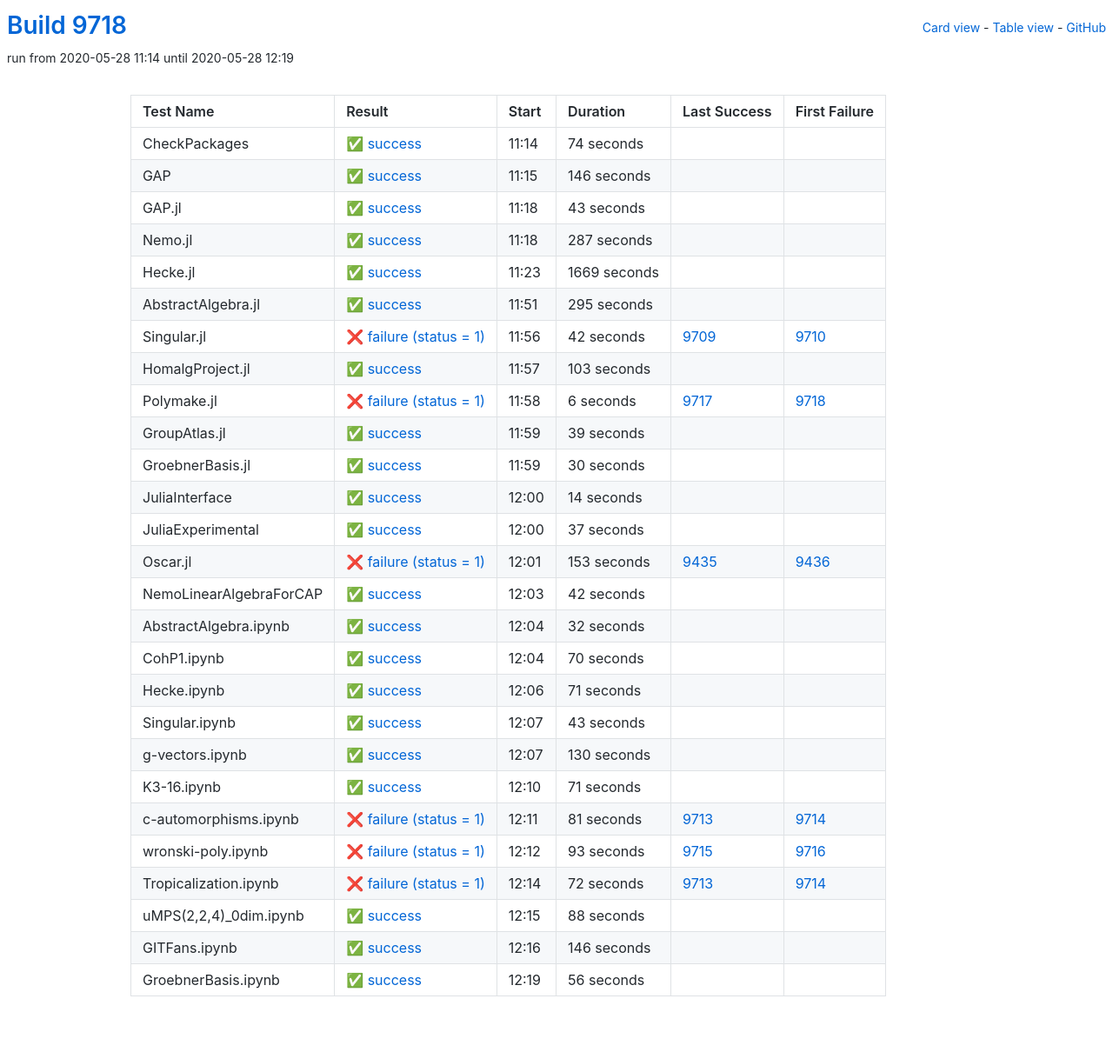
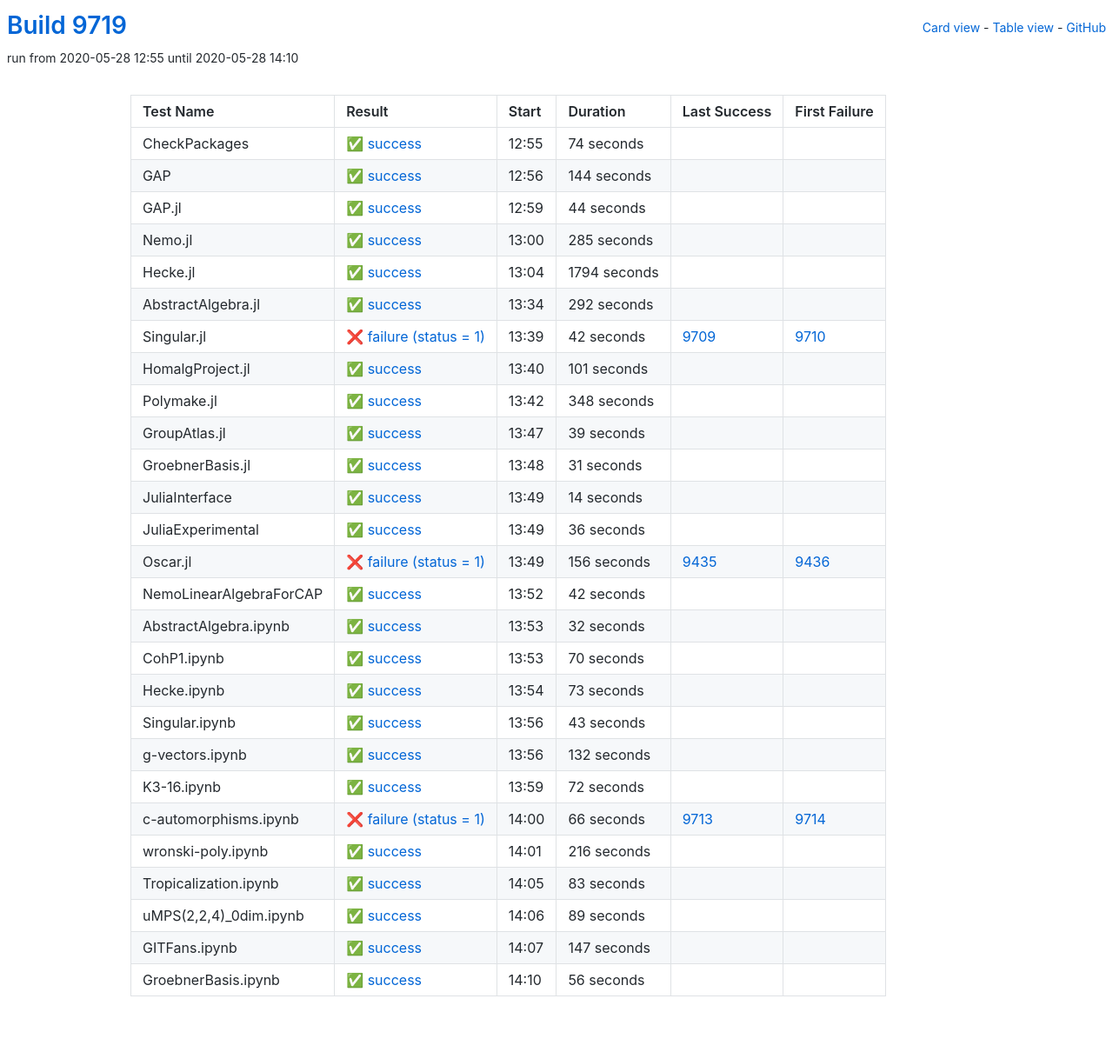
Before and after one commit to oscar-system/oscar-ci-status, a Jekyll site: the page built from table.html, in a window 1280 px wide. Shown: the whole page at 87% size. Built offline with Jekyll 4.4.1, drawn with Linux system fonts in a browser that asks for light colours.

Commit message:
Build 9719

```diff
--- a/_data/ci.yml
+++ b/_data/ci.yml
@@ -1,5 +1,5 @@
-build: 9718
-build_url: https://oscarci.mathematik.uni-kl.de/job/oscar/9718/
+build: 9719
+build_url: https://oscarci.mathematik.uni-kl.de/job/oscar/9719/
 job: oscar
 tests:
 - duration: 74
@@ -9,69 +9,69 @@
   id: checkpackages
   last_success: false
   last_success_url: null
-  log: https://oscarci.mathematik.uni-kl.de/job/oscar/9718/artifact/logs/build-9718/CheckPackages.log
+  log: https://oscarci.mathematik.uni-kl.de/job/oscar/9719/artifact/logs/build-9719/CheckPackages.log
   name: CheckPackages
-  start: 2020-05-28 11:14
+  start: 2020-05-28 12:55
   status: success
   success: true
-- duration: 146
+- duration: 144
   exitcode: 0
   first_failure: false
   first_failure_url: null
   id: gap
   last_success: false
   last_success_url: null
-  log: https://oscarci.mathematik.uni-kl.de/job/oscar/9718/artifact/logs/build-9718/GAP.log
+  log: https://oscarci.mathematik.uni-kl.de/job/oscar/9719/artifact/logs/build-9719/GAP.log
   name: GAP
-  start: 2020-05-28 11:15
+  start: 2020-05-28 12:56
   status: success
   success: true
-- duration: 43
+- duration: 44
   exitcode: 0
   first_failure: false
   first_failure_url: null
   id: gap-jl
   last_success: false
   last_success_url: null
-  log: https://oscarci.mathematik.uni-kl.de/job/oscar/9718/artifact/logs/build-9718/GAP.jl.log
+  log: https://oscarci.mathematik.uni-kl.de/job/oscar/9719/artifact/logs/build-9719/GAP.jl.log
   name: GAP.jl
-  start: 2020-05-28 11:18
+  start: 2020-05-28 12:59
   status: success
   success: true
-- duration: 287
+- duration: 285
   exitcode: 0
   first_failure: false
   first_failure_url: null
   id: nemo-jl
   last_success: false
   last_success_url: null
-  log: https://oscarci.mathematik.uni-kl.de/job/oscar/9718/artifact/logs/build-9718/Nemo.jl.log
+  log: https://oscarci.mathematik.uni-kl.de/job/oscar/9719/artifact/logs/build-9719/Nemo.jl.log
   name: Nemo.jl
-  start: 2020-05-28 11:18
+  start: 2020-05-28 13:00
   status: success
   success: true
-- duration: 1669
+- duration: 1794
   exitcode: 0
   first_failure: false
   first_failure_url: null
   id: hecke-jl
   last_success: false
   last_success_url: null
-  log: https://oscarci.mathematik.uni-kl.de/job/oscar/9718/artifact/logs/build-9718/Hecke.jl.log
+  log: https://oscarci.mathematik.uni-kl.de/job/oscar/9719/artifact/logs/build-9719/Hecke.jl.log
   name: Hecke.jl
-  start: 2020-05-28 11:23
+  start: 2020-05-28 13:04
   status: success
   success: true
-- duration: 295
+- duration: 292
   exitcode: 0
   first_failure: false
   first_failure_url: null
   id: abstractalgebra-jl
   last_success: false
   last_success_url: null
-  log: https://oscarci.mathematik.uni-kl.de/job/oscar/9718/artifact/logs/build-9718/AbstractAlgebra.jl.log
+  log: https://oscarci.mathematik.uni-kl.de/job/oscar/9719/artifact/logs/build-9719/AbstractAlgebra.jl.log
   name: AbstractAlgebra.jl
-  start: 2020-05-28 11:51
+  start: 2020-05-28 13:34
   status: success
   success: true
 - duration: 42
@@ -81,35 +81,35 @@
   id: singular-jl
   last_success: 9709
   last_success_url: https://oscarci.mathematik.uni-kl.de/job/oscar/9709/
-  log: https://oscarci.mathematik.uni-kl.de/job/oscar/9718/artifact/logs/build-9718/Singular.jl.log
+  log: https://oscarci.mathematik.uni-kl.de/job/oscar/9719/artifact/logs/build-9719/Singular.jl.log
   name: Singular.jl
-  start: 2020-05-28 11:56
+  start: 2020-05-28 13:39
   status: failure
   success: false
-- duration: 103
+- duration: 101
   exitcode: 0
   first_failure: false
   first_failure_url: null
   id: homalgproject-jl
   last_success: false
   last_success_url: null
-  log: https://oscarci.mathematik.uni-kl.de/job/oscar/9718/artifact/logs/build-9718/HomalgProject.jl.log
+  log: https://oscarci.mathematik.uni-kl.de/job/oscar/9719/artifact/logs/build-9719/HomalgProject.jl.log
   name: HomalgProject.jl
-  start: 2020-05-28 11:57
+  start: 2020-05-28 13:40
   status: success
   success: true
-- duration: 6
-  exitcode: 1
-  first_failure: 9718
-  first_failure_url: https://oscarci.mathematik.uni-kl.de/job/oscar/9718/
+- duration: 348
+  exitcode: 0
+  first_failure: false
+  first_failure_url: null
   id: polymake-jl
-  last_success: 9717
-  last_success_url: https://oscarci.mathematik.uni-kl.de/job/oscar/9717/
-  log: https://oscarci.mathematik.uni-kl.de/job/oscar/9718/artifact/logs/build-9718/Polymake.jl.log
+  last_success: false
+  last_success_url: null
+  log: https://oscarci.mathematik.uni-kl.de/job/oscar/9719/artifact/logs/build-9719/Polymake.jl.log
   name: Polymake.jl
-  start: 2020-05-28 11:58
-  status: failure
-  success: false
+  start: 2020-05-28 13:42
+  status: success
+  success: true
 - duration: 39
   exitcode: 0
   first_failure: false
@@ -117,21 +117,21 @@
   id: groupatlas-jl
   last_success: false
   last_success_url: null
-  log: https://oscarci.mathematik.uni-kl.de/job/oscar/9718/artifact/logs/build-9718/GroupAtlas.jl.log
+  log: https://oscarci.mathematik.uni-kl.de/job/oscar/9719/artifact/logs/build-9719/GroupAtlas.jl.log
   name: GroupAtlas.jl
-  start: 2020-05-28 11:59
+  start: 2020-05-28 13:47
   status: success
   success: true
-- duration: 30
+- duration: 31
   exitcode: 0
   first_failure: false
   first_failure_url: null
   id: groebnerbasis-jl
   last_success: false
   last_success_url: null
-  log: https://oscarci.mathematik.uni-kl.de/job/oscar/9718/artifact/logs/build-9718/GroebnerBasis.jl.log
+  log: https://oscarci.mathematik.uni-kl.de/job/oscar/9719/artifact/logs/build-9719/GroebnerBasis.jl.log
   name: GroebnerBasis.jl
-  start: 2020-05-28 11:59
+  start: 2020-05-28 13:48
   status: success
   success: true
 - duration: 14
@@ -141,33 +141,33 @@
   id: juliainterface
   last_success: false
   last_success_url: null
-  log: https://oscarci.mathematik.uni-kl.de/job/oscar/9718/artifact/logs/build-9718/JuliaInterface.log
+  log: https://oscarci.mathematik.uni-kl.de/job/oscar/9719/artifact/logs/build-9719/JuliaInterface.log
   name: JuliaInterface
-  start: 2020-05-28 12:00
+  start: 2020-05-28 13:49
   status: success
   success: true
-- duration: 37
+- duration: 36
   exitcode: 0
   first_failure: false
   first_failure_url: null
   id: juliaexperimental
   last_success: false
   last_success_url: null
-  log: https://oscarci.mathematik.uni-kl.de/job/oscar/9718/artifact/logs/build-9718/JuliaExperimental.log
+  log: https://oscarci.mathematik.uni-kl.de/job/oscar/9719/artifact/logs/build-9719/JuliaExperimental.log
   name: JuliaExperimental
-  start: 2020-05-28 12:00
+  start: 2020-05-28 13:49
   status: success
   success: true
-- duration: 153
+- duration: 156
   exitcode: 1
   first_failure: 9436
   first_failure_url: https://oscarci.mathematik.uni-kl.de/job/oscar/9436/
   id: oscar-jl
   last_success: 9435
   last_success_url: https://oscarci.mathematik.uni-kl.de/job/oscar/9435/
-  log: https://oscarci.mathematik.uni-kl.de/job/oscar/9718/artifact/logs/build-9718/Oscar.jl.log
+  log: https://oscarci.mathematik.uni-kl.de/job/oscar/9719/artifact/logs/build-9719/Oscar.jl.log
   name: Oscar.jl
-  start: 2020-05-28 12:01
+  start: 2020-05-28 13:49
   status: failure
   success: false
 - duration: 42
@@ -177,9 +177,9 @@
   id: nemolinearalgebraforcap
   last_success: false
   last_success_url: null
-  log: https://oscarci.mathematik.uni-kl.de/job/oscar/9718/artifact/logs/build-9718/NemoLinearAlgebraForCAP.log
+  log: https://oscarci.mathematik.uni-kl.de/job/oscar/9719/artifact/logs/build-9719/NemoLinearAlgebraForCAP.log
   name: NemoLinearAlgebraForCAP
-  start: 2020-05-28 12:03
+  start: 2020-05-28 13:52
   status: success
   success: true
 - duration: 32
@@ -189,9 +189,9 @@
   id: abstractalgebra-ipynb
   last_success: false
   last_success_url: null
-  log: https://oscarci.mathematik.uni-kl.de/job/oscar/9718/artifact/logs/build-9718/AbstractAlgebra.ipynb.log
+  log: https://oscarci.mathematik.uni-kl.de/job/oscar/9719/artifact/logs/build-9719/AbstractAlgebra.ipynb.log
   name: AbstractAlgebra.ipynb
-  start: 2020-05-28 12:04
+  start: 2020-05-28 13:53
   status: success
   success: true
 - duration: 70
@@ -201,21 +201,21 @@
   id: cohp1-ipynb
   last_success: false
   last_success_url: null
-  log: https://oscarci.mathematik.uni-kl.de/job/oscar/9718/artifact/logs/build-9718/CohP1.ipynb.log
+  log: https://oscarci.mathematik.uni-kl.de/job/oscar/9719/artifact/logs/build-9719/CohP1.ipynb.log
   name: CohP1.ipynb
-  start: 2020-05-28 12:04
+  start: 2020-05-28 13:53
   status: success
   success: true
-- duration: 71
+- duration: 73
   exitcode: 0
   first_failure: false
   first_failure_url: null
   id: hecke-ipynb
   last_success: false
   last_success_url: null
-  log: https://oscarci.mathematik.uni-kl.de/job/oscar/9718/artifact/logs/build-9718/Hecke.ipynb.log
+  log: https://oscarci.mathematik.uni-kl.de/job/oscar/9719/artifact/logs/build-9719/Hecke.ipynb.log
   name: Hecke.ipynb
-  start: 2020-05-28 12:06
+  start: 2020-05-28 13:54
   status: success
   success: true
 - duration: 43
@@ -225,93 +225,93 @@
   id: singular-ipynb
   last_success: false
   last_success_url: null
-  log: https://oscarci.mathematik.uni-kl.de/job/oscar/9718/artifact/logs/build-9718/Singular.ipynb.log
+  log: https://oscarci.mathematik.uni-kl.de/job/oscar/9719/artifact/logs/build-9719/Singular.ipynb.log
   name: Singular.ipynb
-  start: 2020-05-28 12:07
+  start: 2020-05-28 13:56
   status: success
   success: true
-- duration: 130
+- duration: 132
   exitcode: 0
   first_failure: false
   first_failure_url: null
   id: g-vectors-ipynb
   last_success: false
   last_success_url: null
-  log: https://oscarci.mathematik.uni-kl.de/job/oscar/9718/artifact/logs/build-9718/g-vectors.ipynb.log
+  log: https://oscarci.mathematik.uni-kl.de/job/oscar/9719/artifact/logs/build-9719/g-vectors.ipynb.log
   name: g-vectors.ipynb
-  start: 2020-05-28 12:07
+  start: 2020-05-28 13:56
   status: success
   success: true
-- duration: 71
+- duration: 72
   exitcode: 0
   first_failure: false
   first_failure_url: null
   id: k3-16-ipynb
   last_success: false
   last_success_url: null
-  log: https://oscarci.mathematik.uni-kl.de/job/oscar/9718/artifact/logs/build-9718/K3-16.ipynb.log
+  log: https://oscarci.mathematik.uni-kl.de/job/oscar/9719/artifact/logs/build-9719/K3-16.ipynb.log
   name: K3-16.ipynb
-  start: 2020-05-28 12:10
+  start: 2020-05-28 13:59
   status: success
   success: true
-- duration: 81
+- duration: 66
   exitcode: 1
   first_failure: 9714
   first_failure_url: https://oscarci.mathematik.uni-kl.de/job/oscar/9714/
   id: c-automorphisms-ipynb
   last_success: 9713
   last_success_url: https://oscarci.mathematik.uni-kl.de/job/oscar/9713/
-  log: https://oscarci.mathematik.uni-kl.de/job/oscar/9718/artifact/logs/build-9718/c-automorphisms.ipynb.log
+  log: https://oscarci.mathematik.uni-kl.de/job/oscar/9719/artifact/logs/build-9719/c-automorphisms.ipynb.log
   name: c-automorphisms.ipynb
-  start: 2020-05-28 12:11
+  start: 2020-05-28 14:00
   status: failure
   success: false
-- duration: 93
-  exitcode: 1
-  first_failure: 9716
-  first_failure_url: https://oscarci.mathematik.uni-kl.de/job/oscar/9716/
+- duration: 216
+  exitcode: 0
+  first_failure: false
+  first_failure_url: null
   id: wronski-poly-ipynb
-  last_success: 9715
-  last_success_url: https://oscarci.mathematik.uni-kl.de/job/oscar/9715/
-  log: https://oscarci.mathematik.uni-kl.de/job/oscar/9718/artifact/logs/build-9718/wronski-poly.ipynb.log
+  last_success: false
+  last_success_url: null
+  log: https://oscarci.mathematik.uni-kl.de/job/oscar/9719/artifact/logs/build-9719/wronski-poly.ipynb.log
   name: wronski-poly.ipynb
-  start: 2020-05-28 12:12
-  status: failure
-  success: false
-- duration: 72
-  exitcode: 1
-  first_failure: 9714
-  first_failure_url: https://oscarci.mathematik.uni-kl.de/job/oscar/9714/
+  start: 2020-05-28 14:01
+  status: success
+  success: true
+- duration: 83
+  exitcode: 0
+  first_failure: false
+  first_failure_url: null
   id: tropicalization-ipynb
-  last_success: 9713
-  last_success_url: https://oscarci.mathematik.uni-kl.de/job/oscar/9713/
-  log: https://oscarci.mathematik.uni-kl.de/job/oscar/9718/artifact/logs/build-9718/Tropicalization.ipynb.log
+  last_success: false
+  last_success_url: null
+  log: https://oscarci.mathematik.uni-kl.de/job/oscar/9719/artifact/logs/build-9719/Tropicalization.ipynb.log
   name: Tropicalization.ipynb
-  start: 2020-05-28 12:14
-  status: failure
-  success: false
-- duration: 88
+  start: 2020-05-28 14:05
+  status: success
+  success: true
+- duration: 89
   exitcode: 0
   first_failure: false
   first_failure_url: null
   id: umps-2-2-4-0dim-ipynb
   last_success: false
   last_success_url: null
-  log: https://oscarci.mathematik.uni-kl.de/job/oscar/9718/artifact/logs/build-9718/uMPS-2-2-4-_0dim.ipynb.log
+  log: https://oscarci.mathematik.uni-kl.de/job/oscar/9719/artifact/logs/build-9719/uMPS-2-2-4-_0dim.ipynb.log
   name: uMPS(2,2,4)_0dim.ipynb
-  start: 2020-05-28 12:15
+  start: 2020-05-28 14:06
   status: success
   success: true
-- duration: 146
+- duration: 147
   exitcode: 0
   first_failure: false
   first_failure_url: null
   id: gitfans-ipynb
   last_success: false
   last_success_url: null
-  log: https://oscarci.mathematik.uni-kl.de/job/oscar/9718/artifact/logs/build-9718/GITFans.ipynb.log
+  log: https://oscarci.mathematik.uni-kl.de/job/oscar/9719/artifact/logs/build-9719/GITFans.ipynb.log
   name: GITFans.ipynb
-  start: 2020-05-28 12:16
+  start: 2020-05-28 14:07
   status: success
   success: true
 - duration: 56
@@ -321,8 +321,8 @@
   id: groebnerbasis-ipynb
   last_success: false
   last_success_url: null
-  log: https://oscarci.mathematik.uni-kl.de/job/oscar/9718/artifact/logs/build-9718/GroebnerBasis.ipynb.log
+  log: https://oscarci.mathematik.uni-kl.de/job/oscar/9719/artifact/logs/build-9719/GroebnerBasis.ipynb.log
   name: GroebnerBasis.ipynb
-  start: 2020-05-28 12:19
+  start: 2020-05-28 14:10
   status: success
   success: true
```
Also changed, not shown: README.md.
